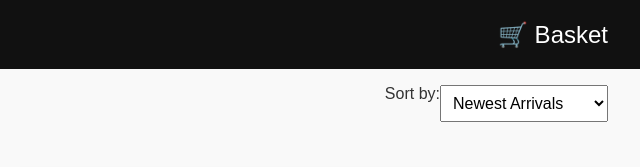
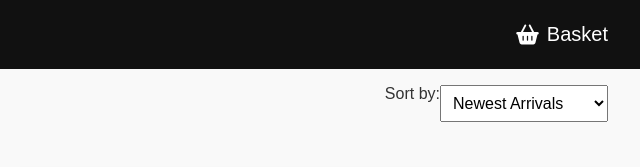
Before and after one commit to Clokka/Rowan, a website: page shop.html in a window 1280 px wide. Shown: the top 167 px of the page, 640-1280 px from the left. Drawn offline with Linux system fonts and the light colour scheme.

Commit message:
Update shop.html

```diff
--- a/shop.html
+++ b/shop.html
@@ -4,6 +4,10 @@
   <meta charset="UTF-8" />
   <meta name="viewport" content="width=device-width, initial-scale=1" />
   <title>Shop - CLOKKA</title>
+
+  <!-- Font Awesome for Sleek Basket Icon -->
+  <link rel="stylesheet" href="https://cdnjs.cloudflare.com/ajax/libs/font-awesome/6.5.0/css/all.min.css" integrity="sha512-/zMeJ5GzQK3LQ8Shk8xEl3vI5jPzzOkCZsFdZkD/JXlZYvFqShd9VDKRGewxMLSkK13NkXtUDugjkq+5gJDwWw==" crossorigin="anonymous" referrerpolicy="no-referrer" />
+
   <style>
     body {
       margin: 0;
@@ -27,8 +31,14 @@
     }
 
     .basket-icon {
-      font-size: 1.5rem;
+      font-size: 1.25rem;
       cursor: pointer;
+      display: flex;
+      align-items: center;
+    }
+
+    .basket-icon i {
+      margin-right: 0.5rem;
     }
 
     .basket-icon:hover {
@@ -96,7 +106,9 @@
     <div class="header-left">
       <h1>CLOKKA Shop</h1>
     </div>
-    <div class="basket-icon" onclick="window.location.href='checkout.html'" title="Go to Basket">🛒 Basket</div>
+    <div class="basket-icon" onclick="window.location.href='checkout.html'" title="Go to Basket">
+      <i class="fas fa-shopping-basket"></i> Basket
+    </div>
   </header>
 
   <div class="sort-container">
```
